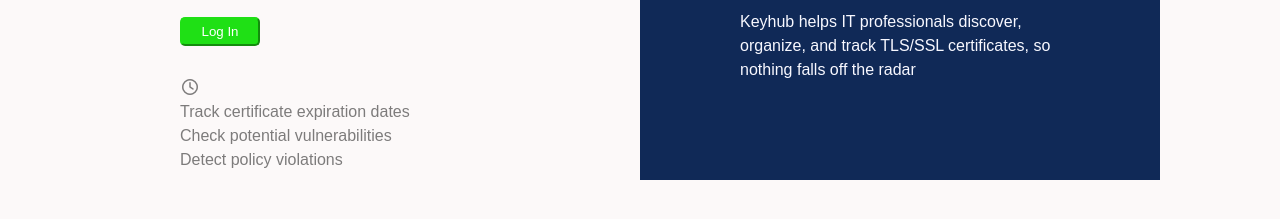
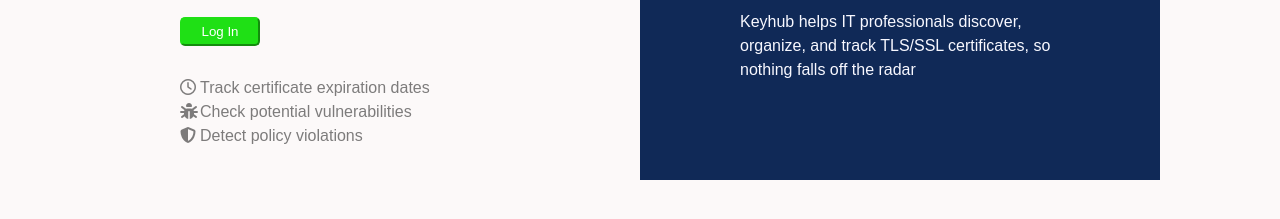
Before and after one commit to fredlgreeniii/Coding-Challenge-6-Login-Page, a plain HTML site: page index.html in a window 1280 px wide. Shown: the part 455-674 px from the top of the page. Drawn offline with Linux system fonts and the light colour scheme.

Commit message:
update all done

```diff
--- a/index.html
+++ b/index.html
@@ -10,7 +10,6 @@
 
     <body>
         <div class="container">
-
 
             <div class="split-screen left-side">
                 <header>
@@ -38,9 +37,9 @@
 
                 <footer>
                     <ul id="track-check-detect" class="lite-lite">
-                        <i class="far fa-clock"></i><li>Track certificate expiration dates</li>
-                        <li>Check potential vulnerabilities</li>
-                        <li>Detect policy violations</li>
+                        <li><i class="far fa-clock"></i>Track certificate expiration dates</li>
+                        <li><i class="fas fa-bug"></i>Check potential vulnerabilities</li>
+                        <li><i class="fas fa-shield-alt"></i>Detect policy violations</li>
                     </ul>
                 </footer>
             </div>
--- a/style/style.css
+++ b/style/style.css
@@ -98,3 +98,6 @@ body {
     opacity: 50%;
 
 }
+i {
+    padding-right: 10px;
+}
```
